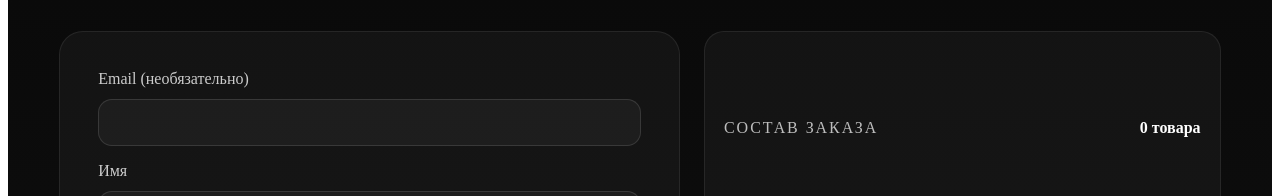
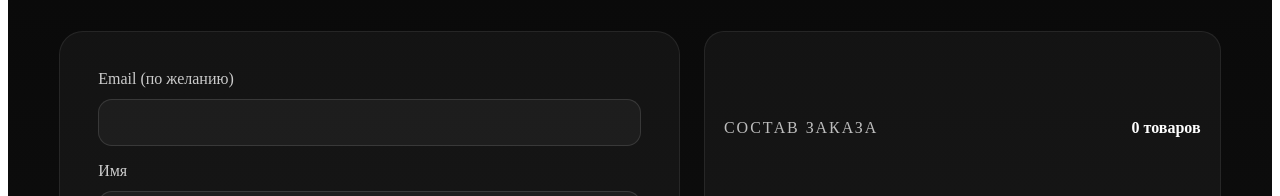
Before and after one commit to Muhammad1977-RTS/Perfume_store, an Angular app in the folder frontend/: page /checkout in a window 1280 px wide. Shown: the part 297-493 px from the top of the page. Built offline with nearby package versions, Linux system fonts and the light colour scheme; no server answers.

Commit message:
fix: update checkout component

```diff
--- a/frontend/src/app/components/checkout.component.html
+++ b/frontend/src/app/components/checkout.component.html
@@ -1,12 +1,12 @@
 <section class="checkout-shell">
   <div class="checkout-head">
-    <span class="small-label">оформление заказа</span>
+    <span class="small-label">Оформление заказа</span>
     <h1>Заполните данные для доставки</h1>
     <p>
       @if (authService.isLoggedIn()) {
         Вы вошли как <strong>{{ authService.user()?.email }}</strong>.
       } @else {
-        Введите email, чтобы получить историю заказов.
+        Укажите email, чтобы мы могли прислать подтверждение заказа.
       }
     </p>
   </div>
@@ -16,7 +16,7 @@
 
       @if (!authService.isLoggedIn()) {
         <label>
-          Email (необязательно)
+          Email (по желанию)
           <input type="email" [(ngModel)]="guestEmail" name="guestEmail" />
         </label>
       }
@@ -38,7 +38,7 @@
         class="button"
         [disabled]="busy() || !cartService.itemsWithProduct().length"
       >
-        {{ busy() ? 'Отправка...' : 'Отправить заказ' }}
+        {{ busy() ? 'Отправка…' : 'Отправить заказ' }}
       </button>
 
       @if (submitted()) {
@@ -52,7 +52,7 @@
     <aside class="order-summary">
       <div class="summary-box">
         <span>Состав заказа</span>
-        <strong>{{ cartService.totalQuantity() }} товар{{ cartService.totalQuantity() === 1 ? '' : 'а' }}</strong>
+        <strong>{{ totalQuantityLabel() }}</strong>
       </div>
       <ul class="summary-list">
         @for (item of cartService.itemsWithProduct(); track item.productId) {
@@ -74,7 +74,7 @@
 @if (showRegisterPrompt()) {
   <div class="register-prompt-overlay">
     <div class="register-prompt">
-      <h2>Сохранить данные?</h2>
+      <h2>Создать аккаунт?</h2>
       <p>Создайте аккаунт, чтобы отслеживать заказы и ускорить следующую покупку.</p>
 
       @if (!regDone()) {
@@ -87,9 +87,9 @@
         }
         <div class="prompt-actions">
           <button class="button" (click)="registerAfterOrder()" [disabled]="regBusy()">
-            {{ regBusy() ? 'Создаём...' : 'Создать аккаунт' }}
+            {{ regBusy() ? 'Создаём…' : 'Создать аккаунт' }}
           </button>
-          <button class="button button--ghost" (click)="dismissRegisterPrompt()">Нет, спасибо</button>
+          <button class="button button--ghost" (click)="dismissRegisterPrompt()">Пропустить</button>
         </div>
       } @else {
         <div class="success-message">{{ regMessage() }}</div>
--- a/frontend/src/app/components/checkout.component.ts
+++ b/frontend/src/app/components/checkout.component.ts
@@ -35,6 +35,14 @@ export class CheckoutComponent {
   regMessage  = signal('');
   regDone     = signal(false);
 
+  totalQuantityLabel(): string {
+    const n = this.cartService.totalQuantity();
+    const mod10 = n % 10, mod100 = n % 100;
+    if (mod10 === 1 && mod100 !== 11) return `${n} товар`;
+    if (mod10 >= 2 && mod10 <= 4 && (mod100 < 10 || mod100 >= 20)) return `${n} товара`;
+    return `${n} товаров`;
+  }
+
   submit(form: NgForm): void {
     if (form.invalid || !this.cartService.itemsWithProduct().length) return;
 
@@ -63,7 +71,7 @@ export class CheckoutComponent {
     this.ordersService.create(order, guestEmail).subscribe({
       next: () => {
         this.cartService.clear();
-        this.message.set('Заказ успешно оформлен! Уведомление отправлено в Telegram.');
+        this.message.set('Заказ успешно оформлен! Мы скоро свяжемся с вами.');
         this.submitted.set(true);
         this.busy.set(false);
         if (!this.authService.isLoggedIn()) {
```
